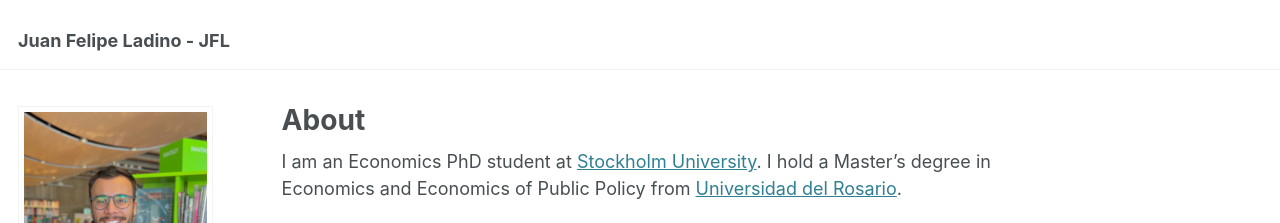
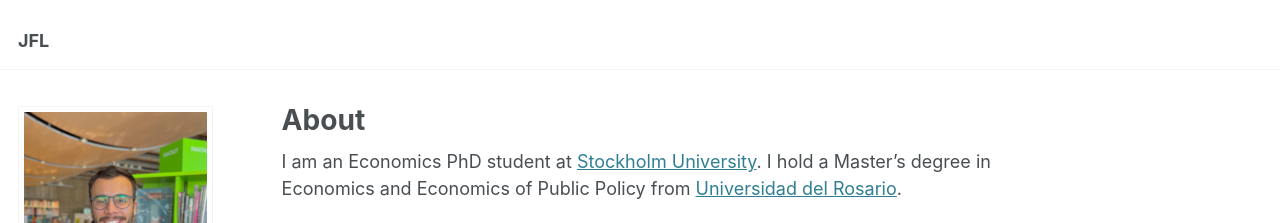
Before and after one commit to juanfladino/juanfladino.github.io, a Jekyll site: the page built from _pages/about.md, in a window 1280 px wide. Shown: the top 223 px of the page. Built offline with Jekyll 4.4.1, drawn with Linux system fonts in a browser that asks for light colours; some web fonts are replaced.

Commit message:
Update _config.yml

```diff
--- a/_config.yml
+++ b/_config.yml
@@ -9,7 +9,7 @@
 # Basic Site Settings
 locale                   : "en-US"
 site_theme               : "default"
-title                    : "Juan Felipe Ladino - JFL"
+title                    : "JFL"
 title_separator          : "-"
 name                     : &name "Juan Felipe Ladino"
 description              : &description "PhD student"
```
